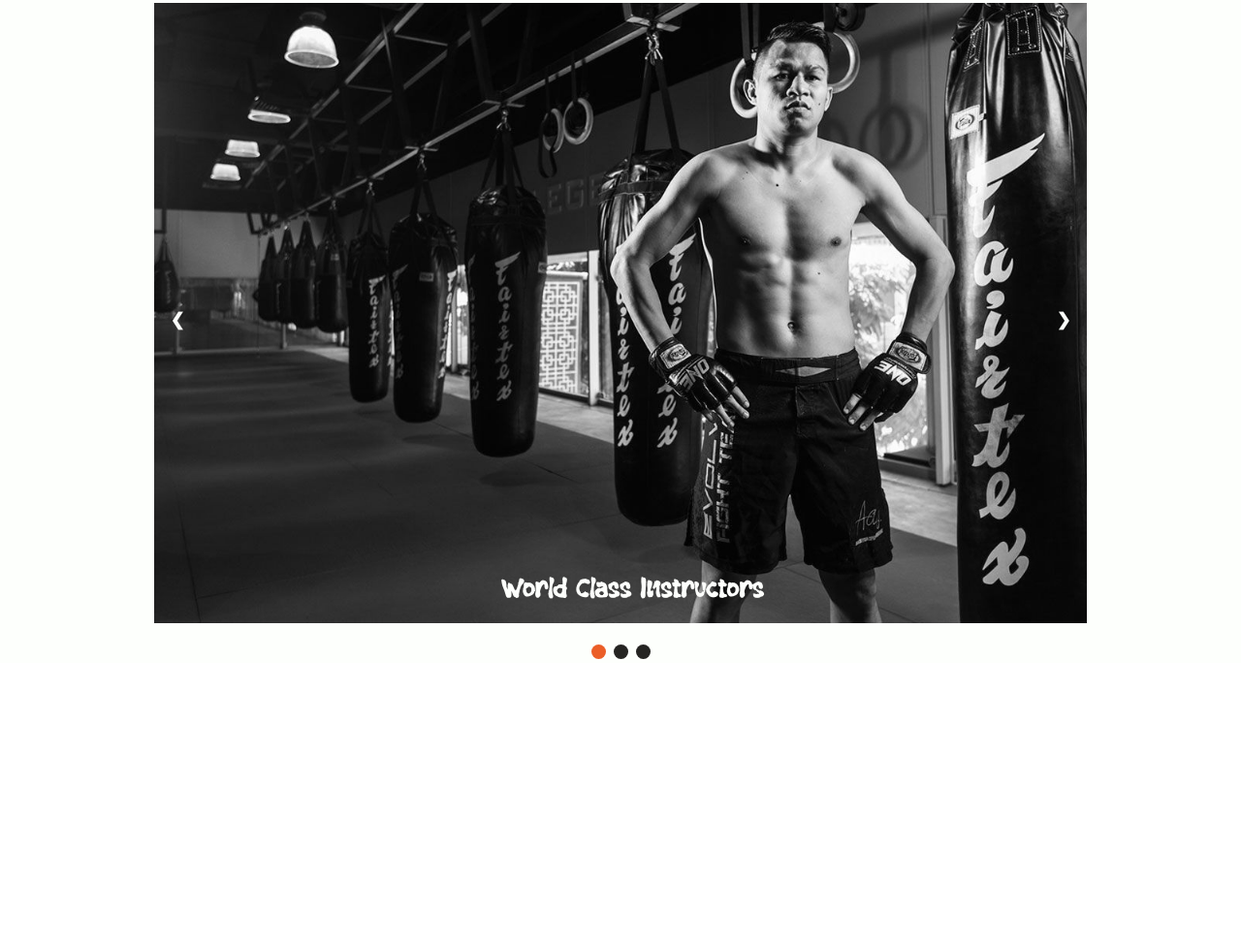
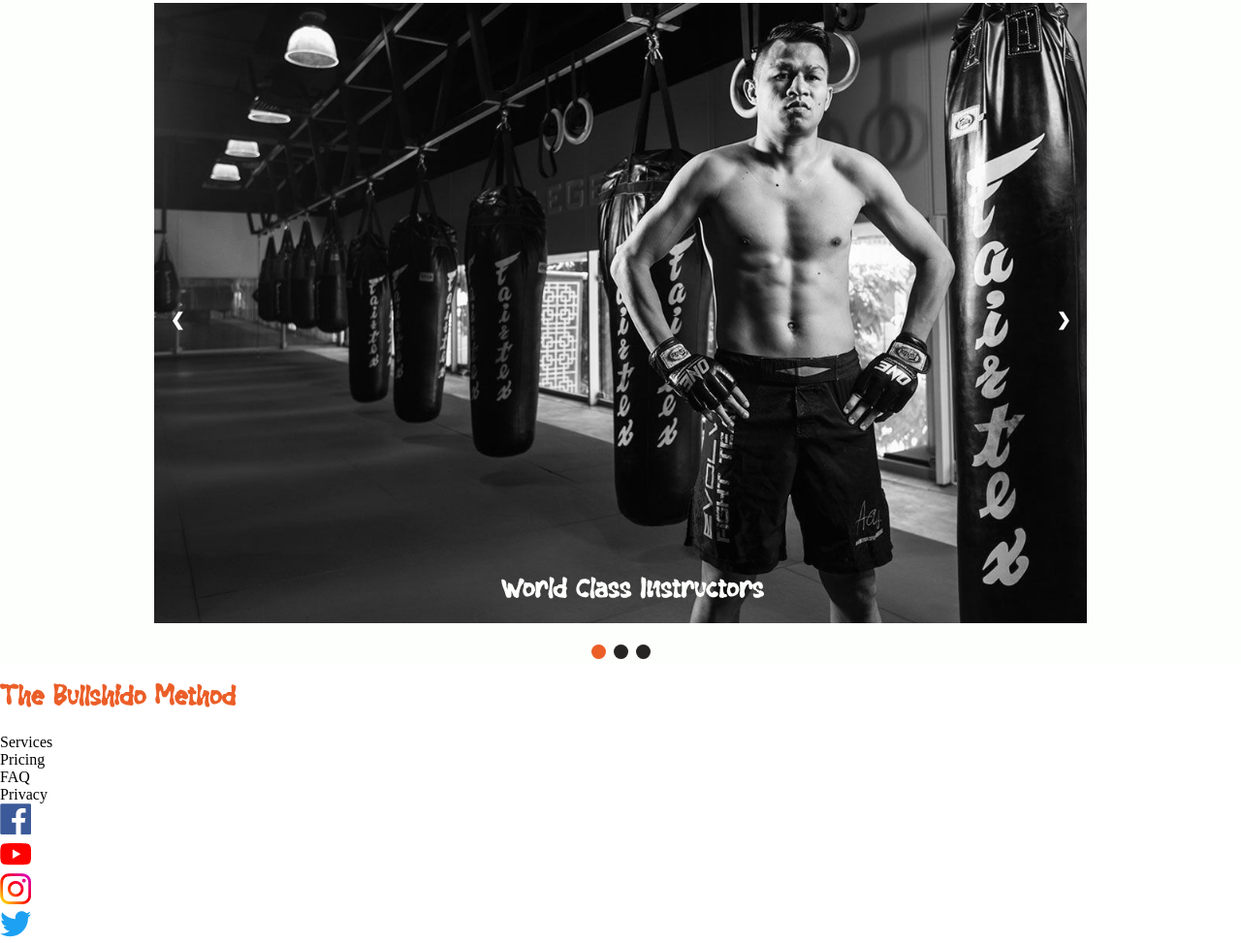
Before and after one commit to shepherdabdullah/landing2, a plain HTML site: page index.html in a window 1280 px wide. Shown: the part 2009-2982 px from the top of the page at 97% size. Before the commit the page ends 2693 px from the top, so only its background shows below. Drawn offline with Linux system fonts and the light colour scheme.

Commit message:
Add footer section

```diff
--- a/index.html
+++ b/index.html
@@ -6,6 +6,8 @@
     <meta name="viewport" content="width=device-width, initial-scale=1.0">
     <title>The Bullshido Method</title>
     <link rel="stylesheet" href="styles.css">
+    <link rel="stylesheet" href="https://cdnjs.cloudflare.com/ajax/libs/
+    font-awesome/4.7.0/css/font-awesome.min.css">
 </head>
 <body>
     <div class="wrapper">
@@ -155,6 +157,42 @@
             </div>
         </div>
 
+        <div class="footer">
+            <div class="logo">
+                <span>The Bullshido Method</span>
+            </div>
+            <div class="footer-nav">
+                <div class="foot-link">
+                    <span>Services</span>
+                </div>
+                <div class="foot-link">
+                    <span>Pricing</span>
+                </div>
+                <div class="foot-link">
+                    <span>FAQ</span>
+                </div>
+                <div class="foot-link">
+                    <span>Privacy</span>
+                </div>
+            </div>
+
+            <div class="social">
+                <div class="media-icon">
+                    <img src="./assets/fb32.png" alt="facebook logo image">
+                </div>
+                <div class="media-icon">
+                    <img src="./assets/youtube32.png" alt="youtube logo image">
+                </div>
+                <div class="media-icon">
+                    <img src="./assets/ig32.png" alt="instagram logo image">
+                </div>
+                <div class="media-icon">
+                    <img src="./assets/twit32.png" alt="twitter logo image">
+                </div>
+            </div>
+
+        </div>
+
 
 
 
```
